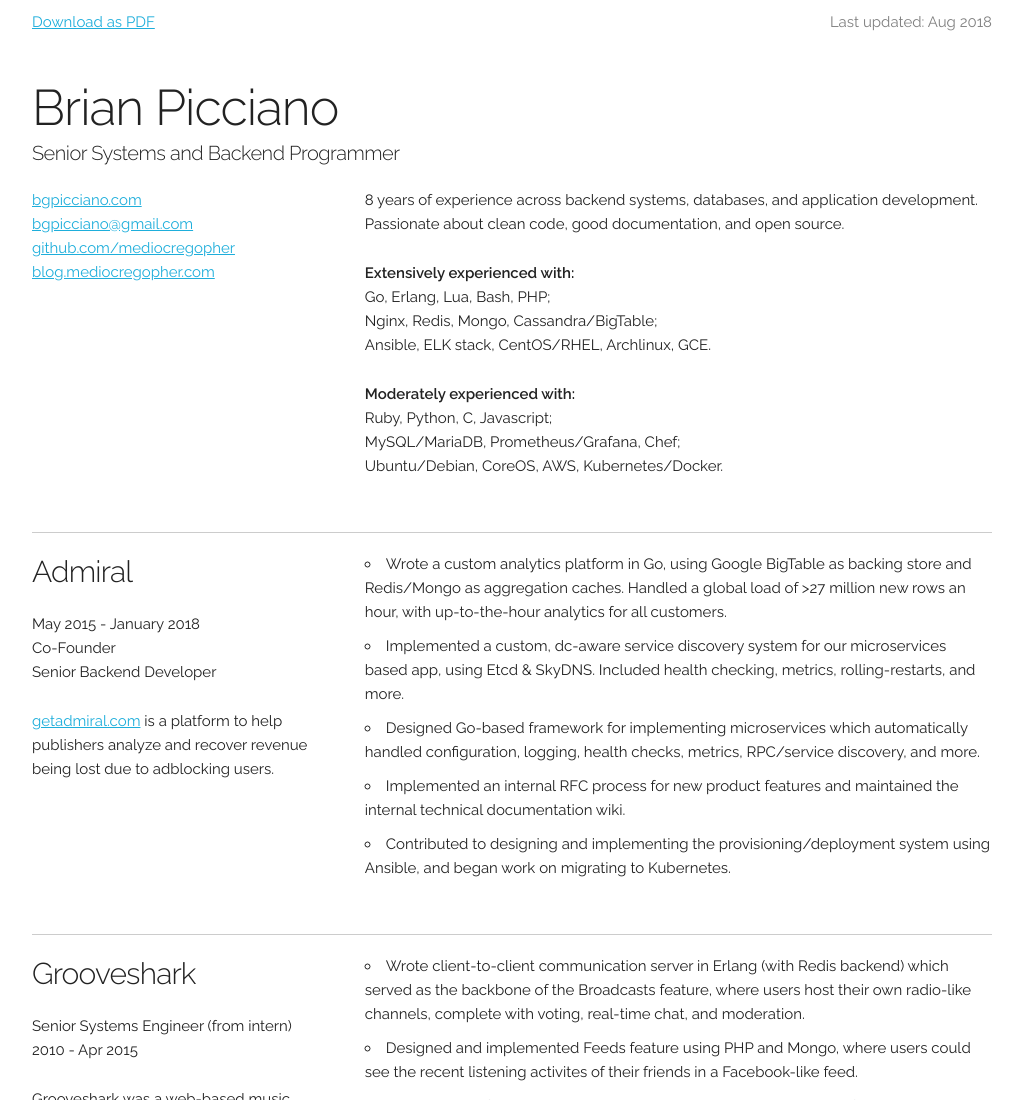
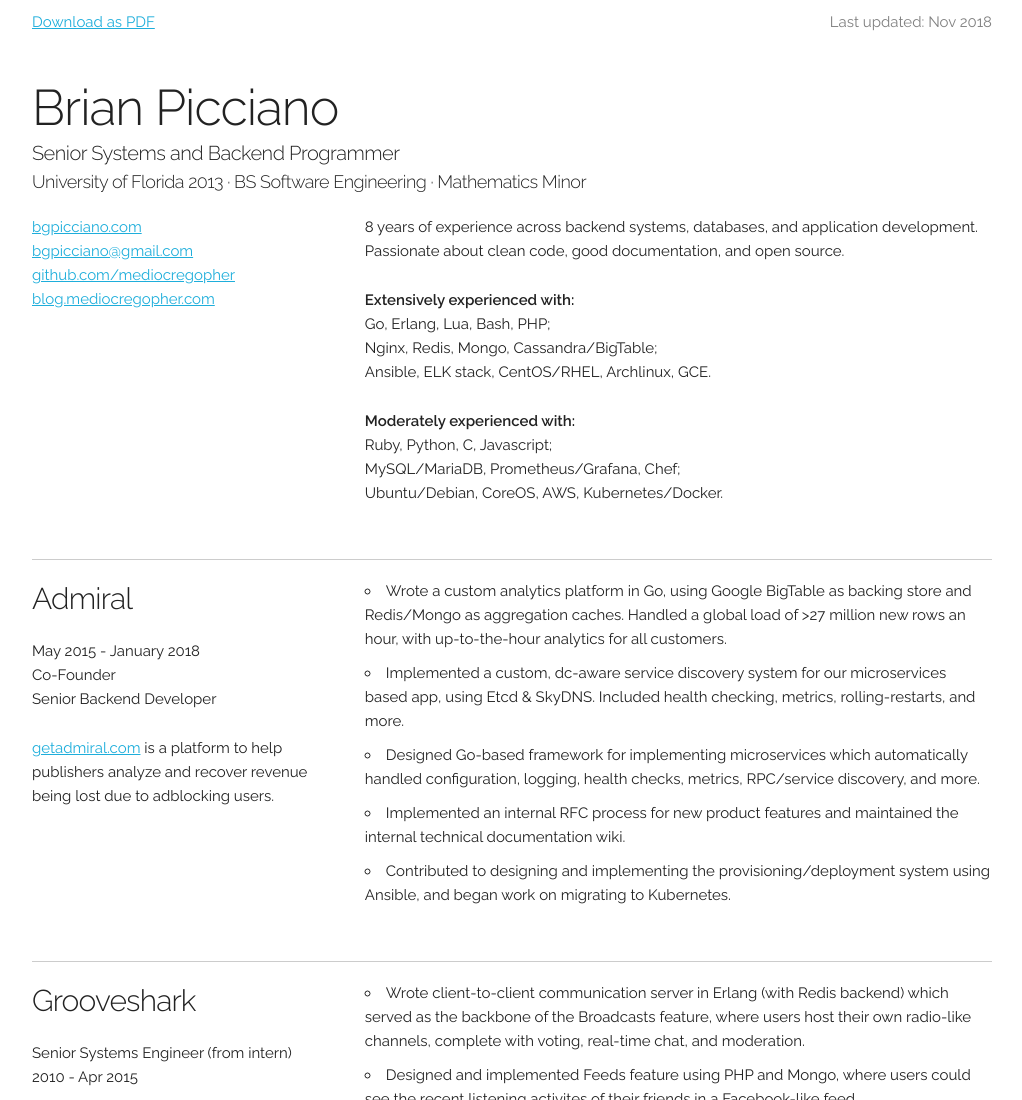
Before and after one commit to mediocregopher/bgpicciano.com, a plain HTML site: page index.html in a window 1280 px wide. Shown: the top 1100 px of the page, without its empty margins (128-1150 px from the left). Drawn offline with Linux system fonts and the light colour scheme.

Commit message:
add education creds

```diff
--- a/index.html
+++ b/index.html
@@ -47,7 +47,7 @@
 
         <div class="container">
             <div class="row no-print" style="margin-top: 1%; color: gray;">
-                <p style="float: right">Last updated: Aug 2018</p>
+                <p style="float: right">Last updated: Nov 2018</p>
                 <p><a href="Brian_Picciano-Senior_Systems_and_Backend_Programmer-Resume.pdf">
                     Download as PDF
                 </a></p>
@@ -55,7 +55,8 @@
 
             <div class="row" style="margin-top: 2%">
                 <h1 style="margin-bottom:0;">Brian Picciano</h1>
-                <h5 style="font-size:2rem;">Senior Systems and Backend Programmer</h5>
+                <h5 style="margin-bottom:0;font-size:2rem;">Senior Systems and Backend Programmer</h5>
+                <h5 style="font-size:1.8rem;">University of Florida 2013 · BS Software Engineering · Mathematics Minor</h5>
             </div>
 
             <div class="row section-tail">
```
Also changed, not shown: 1 other file.
